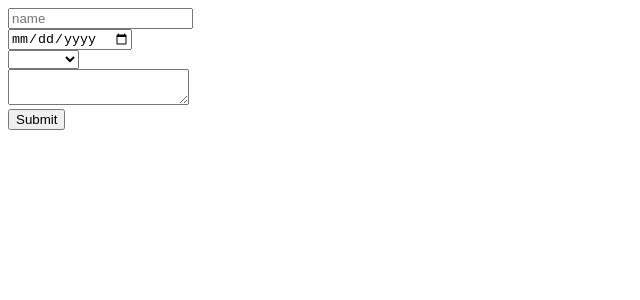
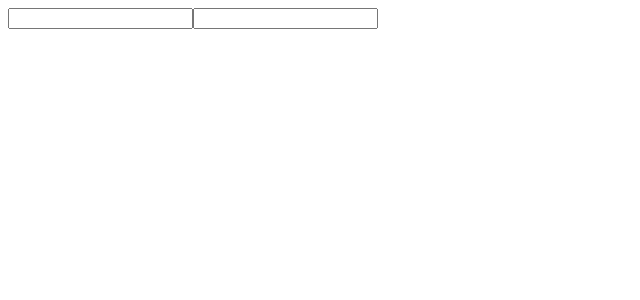
Before and after one commit to ranflir/onevite-react, a React (Vite) app: page / in a window 1280 px wide. Shown: the top 300 px of the page, without its empty margins (0-640 px from the left). Built offline with nearby package versions, Linux system fonts and the light colour scheme.

Commit message:
feat:ReactHooks

```diff
--- a/src/App.jsx
+++ b/src/App.jsx
@@ -1,6 +1,8 @@
 import './App.css';
 import { useState } from 'react';
 import Register from './components/Register';
+import HookExam from './components/HookExam';
+
 /*
 1. 자신이 관리하는 state의 값이 리랜더링 되었을때
 2. 자신이 제공받는 props 값이 변경되었을때, 리랜더링
@@ -11,7 +13,7 @@
   //스테이트값(초기값), 스테이트의 값을 변경하는 상태변화 함수 > (비구조화 할당)구조분해할당으로 표현
   return (
     <>
-<Register/>
+      <HookExam />
     </>
   );
 }
--- /dev/null
+++ b/src/components/HookExam.jsx
@@ -0,0 +1,24 @@
+/*
+3가지 hook 관련된 팁
+1. 함수 컴포넌트, 커스텀 훅 내부에서만 호출 가능
+2. 리액트 훅은 조건부로 호출될 수는 없다. > 조건문이나 반복문 x
+3. 커스텀 훅을 직접 만들 수 있다.
+*/
+
+import { useState } from 'react';
+import useInput from './../hooks/useInput';
+
+const HookExam = () => {
+  const [input, onChange] = useInput();
+  const [input2, onChange2] = useState();
+
+  //useState는 반드시 함수내부에서 사용해야 한다.
+  return (
+    <div>
+      <input value={input} onChange={onChange} />
+      <input value={input2} onChange={onChange2} />
+    </div>
+  );
+};
+
+export default HookExam;
--- /dev/null
+++ b/src/hooks/useInput.jsx
@@ -0,0 +1,11 @@
+import { useState } from 'react';
+
+function useInput() {
+  const [input, setInput] = useState('');
+  const onChange = (e) => {
+    setInput(e.target.value);
+  };
+  return [input, onChange];
+}
+
+export default useInput;
```
